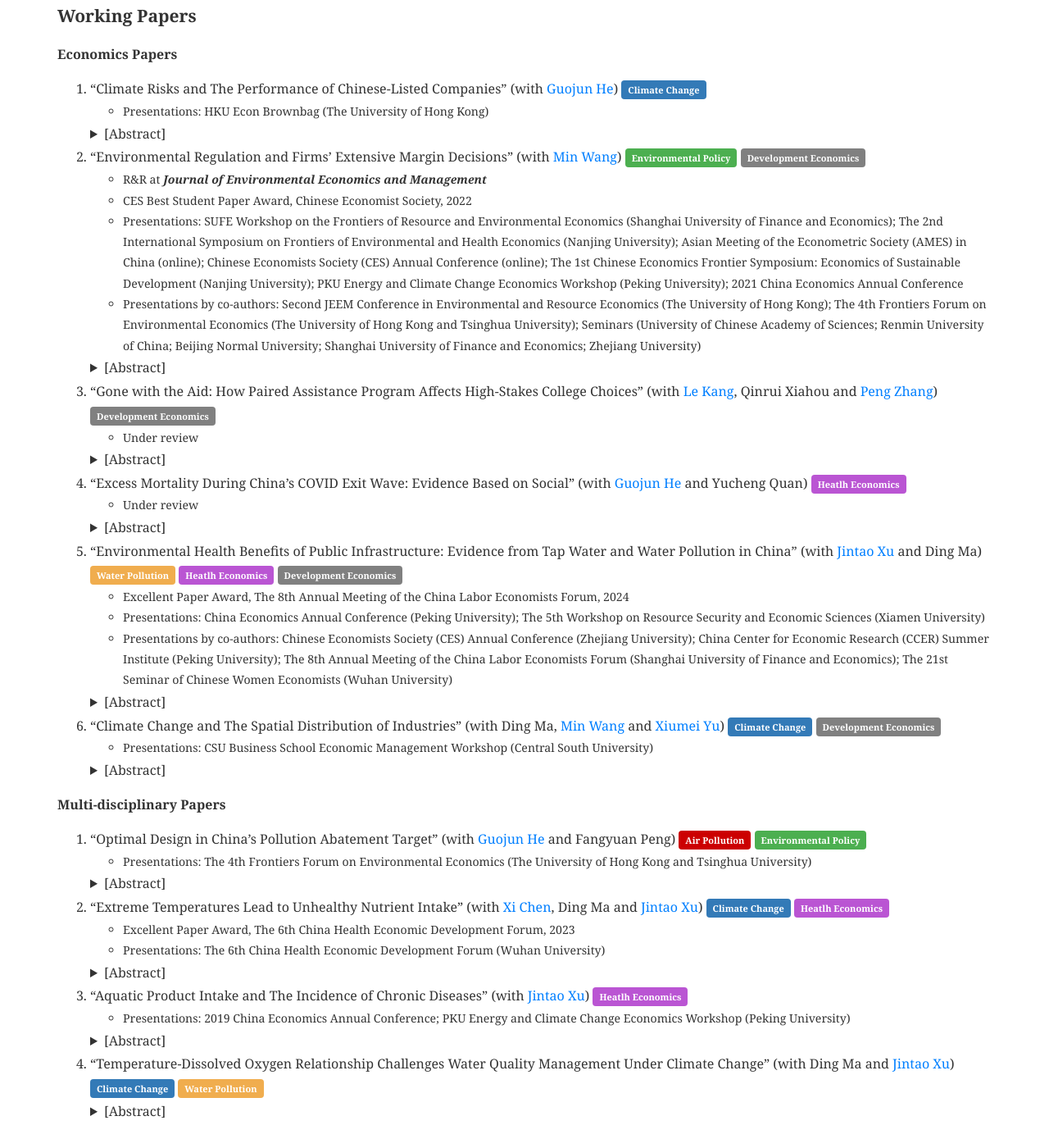
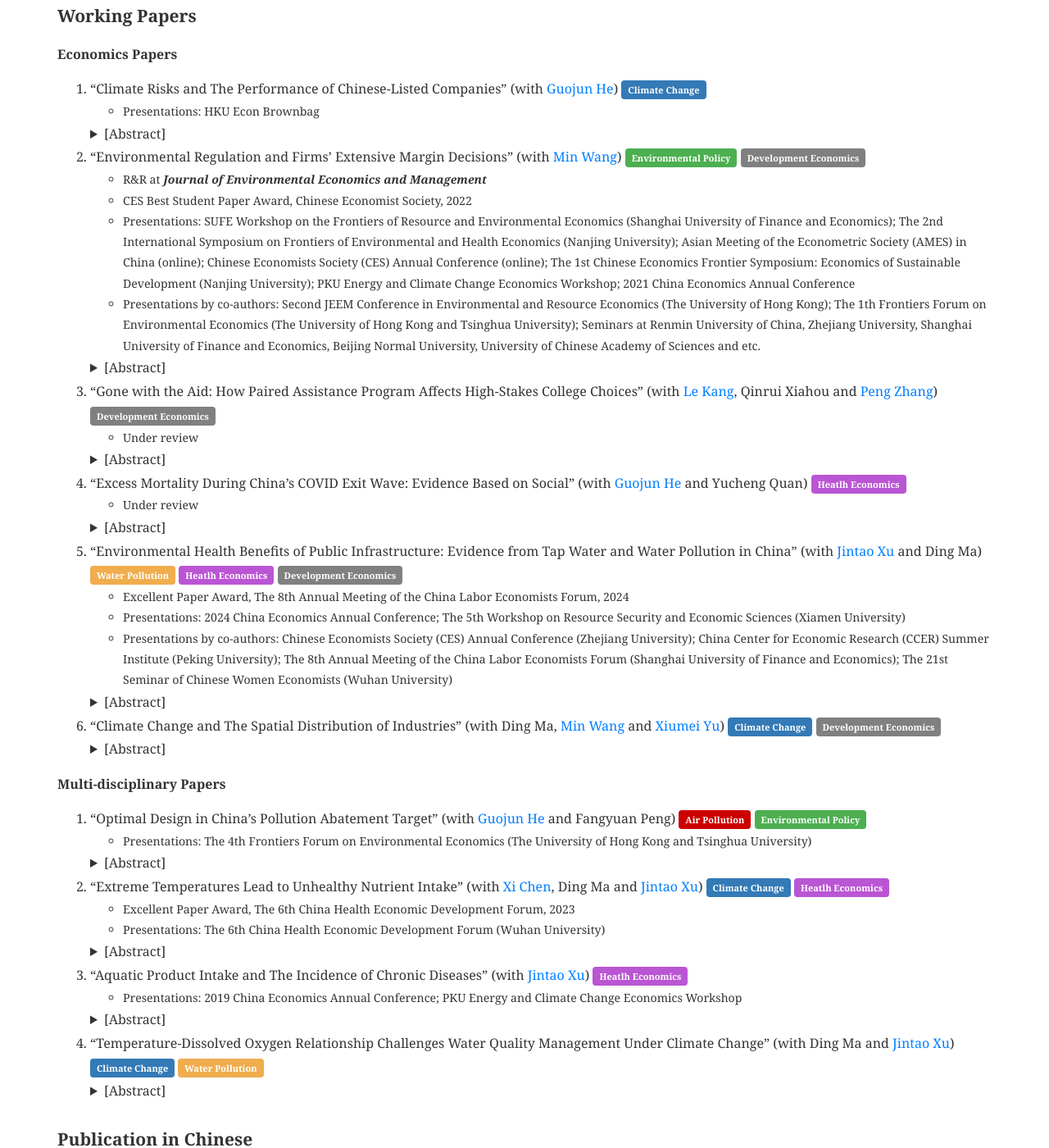
Before and after one commit to shuoliecon/shuoliecon.github.io, a Jekyll site: the page built from pages/_research/index.md, in a window 1280 px wide and 1400 px high, scrolled down 558 px. Shown: the whole window at 82% size. Built offline with Jekyll 4.4.1, drawn with Linux system fonts in a browser that asks for light colours.

Commit message:
Update index.md

```diff
--- a/pages/_research/index.md
+++ b/pages/_research/index.md
@@ -21,15 +21,15 @@
 
 <ol>
 <li> “Climate Risks and The Performance of Chinese-Listed Companies” (with <a href="https://www.guojunhe.com/">Guojun He</a>) <span class="label label-a">Climate Change</span></li>
-<ul><li>Presentations: HKU Econ Brownbag (The University of Hong Kong)</li></ul>
+<ul><li>Presentations: HKU Econ Brownbag</li></ul>
 <span class="glyphicon glyphicon-star" aria-hidden="true"></span> <details><summary>[Abstract]</summary>This paper investigates the impact of physical climate risks on the performance of publicly listed companies in China over nearly two decades. We collect comprehensive climate risk data from multiple sources, including extreme high and low temperatures, droughts, floods, and typhoons, and incorporate various forms of physical climate risks into our analysis. Employing a two-way fixed effects model for company-by-year panel data, we analyze the effects of these risks on company profitability, measured by Return on Assets (ROA). Our findings indicate that the exposure of subsidiaries to climate risks has a significantly negative impact on profitability, while the exposure of headquarters is inconsequential. We also examine the adaptation strategies employed by companies in response to climate risks and find that aggregate-level adaptation outperforms firm-specific counterparts in China. The paper further investigates the stock market’s reaction to physical climate risks and reveals that the stock market has scarcely accounted for the impacts of these risks in comparison to the measure of accounting profitability. Our study contributes to the climate finance literature by providing evidence of the effects of physical climate risks on company performance in China and highlighting the importance of considering subsidiaries’ climate risks and adaptation strategies.</details>
 
 
 <li>“Environmental Regulation and Firms’ Extensive Margin Decisions” (with <a href="https://www.nsd.pku.edu.cn/szdw/qzjs/w/262180.htm">Min Wang</a>) <span class="label label-d">Environmental Policy</span> <span class="label label-f">Development Economics</span></li>
 <ul><li>R&R at <b><i>Journal of Environmental Economics and Management</i></b></li></ul>
 <ul><li>CES Best Student Paper Award, Chinese Economist Society, 2022</li></ul>
-<ul><li>Presentations: SUFE Workshop on the Frontiers of Resource and Environmental Economics (Shanghai University of Finance and Economics); The 2nd International Symposium on Frontiers of Environmental and Health Economics (Nanjing University); Asian Meeting of the Econometric Society (AMES) in China (online); Chinese Economists Society (CES) Annual Conference (online); The 1st Chinese Economics Frontier Symposium: Economics of Sustainable Development (Nanjing University); PKU Energy and Climate Change Economics Workshop (Peking University); 2021 China Economics Annual Conference</li></ul>
-<ul><li>Presentations by co-authors: Second JEEM Conference in Environmental and Resource Economics (The University of Hong Kong); The 4th Frontiers Forum on Environmental Economics (The University of Hong Kong and Tsinghua University); Seminars (University of Chinese Academy of Sciences; Renmin University of China; Beijing Normal University; Shanghai University of Finance and Economics; Zhejiang University)</li></ul>
+<ul><li>Presentations: SUFE Workshop on the Frontiers of Resource and Environmental Economics (Shanghai University of Finance and Economics); The 2nd International Symposium on Frontiers of Environmental and Health Economics (Nanjing University); Asian Meeting of the Econometric Society (AMES) in China (online); Chinese Economists Society (CES) Annual Conference (online); The 1st Chinese Economics Frontier Symposium: Economics of Sustainable Development (Nanjing University); PKU Energy and Climate Change Economics Workshop; 2021 China Economics Annual Conference</li></ul>
+<ul><li>Presentations by co-authors: Second JEEM Conference in Environmental and Resource Economics (The University of Hong Kong); The 1th Frontiers Forum on Environmental Economics (The University of Hong Kong and Tsinghua University); Seminars at Renmin University of China, Zhejiang University, Shanghai University of Finance and Economics, Beijing Normal University, University of Chinese Academy of Sciences and etc.</li></ul>
 <details><summary>[Abstract]</summary>The paper explores the impacts of environmental regulation on Chinese firms’ extensive margin decisions and consequent changes in the market structure of regulated industries. Although environmental regulation deters firm entry and increases firm exit, it asymmetrically targets entrants more than incumbents. Through the market selection mechanism, large and private entrants are less inclined to enter the market in response to regulation, while small incumbents are more likely to exit. We finally examine whether incumbents in regulated cities adjust their inter-city investments to non-regulated cities and find no significant results, alleviating concerns regarding the regulation’s spatial spillover effects.</details>
 
 
@@ -45,14 +45,13 @@
 
 <li>“Environmental Health Benefits of Public Infrastructure: Evidence from Tap Water and Water Pollution in China” (with <a href="https://www.nsd.pku.edu.cn/szdw/qzjs/x/262188.htm">Jintao Xu</a> and Ding Ma) <span class="label label-b">Water Pollution</span> <span class="label label-e">Heatlh Economics</span> <span class="label label-f">Development Economics</span></li>
 <ul><li>Excellent Paper Award, The 8th Annual Meeting of the China Labor Economists Forum, 2024</li></ul>
-<ul><li>Presentations: China Economics Annual Conference (Peking University); The 5th Workshop on Resource Security and Economic Sciences (Xiamen University)</li></ul>
+<ul><li>Presentations: 2024 China Economics Annual Conference; The 5th Workshop on Resource Security and Economic Sciences (Xiamen University)</li></ul>
 <ul><li>Presentations by co-authors: Chinese Economists Society (CES) Annual Conference (Zhejiang University); China Center for Economic Research (CCER) Summer Institute (Peking University); The 8th Annual Meeting of the China Labor Economists Forum (Shanghai University of Finance and Economics); The 21st Seminar of Chinese Women Economists (Wuhan University)</li></ul>
 <details><summary>[Abstract]</summary>Based on data from the China Health and Nutrition Survey and Surface Water Quality Weekly Report, we estimate the effects of water pollution, tap water, and their interaction on individual health status. Using the panel IV regression method, we find that water pollution significantly increases the morbidity rate, while ignoring the different levels of pollution exposure caused by the use of tap water may lead to a serious underestimate of the impact of water pollution. Regression results show that tap water can offset about 60% of the negative health effects of water pollution, and the non-offsetting part may come from pollutants that cannot be eliminated by treatment processes in waterworks. Further analysis finds that the long-term health benefits of tap water are one order of magnitude higher than the short-term health benefits, suggesting that sustained water quality improvement has a long-term impact on health. Finally, comparing the disease cost and the total health cost caused by water pollution, we find that nearly 2/3 of the health cost can be attributed to the disease cost. As one of the most important infrastructure investments, the adoption of tap water greatly eliminates the negative impact of water pollution on the health of Chinese residents. This has important general implications for low-income countries with a low proportion of tap water supply.</details>
 
 
 <li>“Climate Change and The Spatial Distribution of Industries” (with Ding Ma, <a href="https://www.nsd.pku.edu.cn/szdw/qzjs/w/262180.htm">Min Wang</a> and <a href="https://csxy.zuel.edu.cn/2019/1104/c7501a227525/page.htm">Xiumei Yu</a>)
 <span class="label label-a">Climate Change</span> <span class="label label-f">Development Economics</span></li>
-<ul><li>Presentations: CSU Business School Economic Management Workshop (Central South University)</li></ul>
 <details><summary>[Abstract]</summary>This paper explores the impacts of long-term temperature changes on the spatial distribution of industries, focusing on temperature effects on firm entry and exit. Using the information on all firms registered in China, we find a robust inverted U-shaped relationship between temperature change and firm entry and a significant relationship between high temperature and firm exit. This result indicates that extreme cold or hot temperatures reduce firm entry and increase firm exit. The effects are more significant for large firms and differ across sectors. In response to extreme temperatures, firms may migrate across regions through inter-regional equity investments to create new firms. The long-run projection shows that climate change may significantly reshape the spatial distribution of industries.</details>
 </ol>
 
@@ -71,7 +70,7 @@
 
 
 <li>“Aquatic Product Intake and The Incidence of Chronic Diseases” (with <a href="https://www.nsd.pku.edu.cn/szdw/qzjs/x/262188.htm">Jintao Xu</a>) <span class="label label-e">Heatlh Economics</span></li>
-<ul><li>Presentations: 2019 China Economics Annual Conference; PKU Energy and Climate Change Economics Workshop (Peking University)</li></ul>
+<ul><li>Presentations: 2019 China Economics Annual Conference; PKU Energy and Climate Change Economics Workshop</li></ul>
 <details><summary>[Abstract]</summary>This paper employs a Cox proportional hazard model to examine the impact of aquatic product consumption on the risk of four noncommunicable diseases (NCDs) in China, including hypertension, diabetes, heart attack, and stroke. Since the effect of food consumption on health outcomes may be nonlinear, this paper utilizes a nonparametric binned approach to encapsulate the nonlinear effect of aquatic product consumption, exploring the optimal level of intake. Our findings suggest that, compared to no aquatic product intake, consuming less than 100 g/week of aquatic products significantly diminishes the risk of most NCDs. However, we did not find substantial evidence supporting the recommended amount (280-525 g per week) of aquatic product consumption suggested by the Chinese dietary guidelines. This paper has significant implications for diet and nutrition policies.</details>
 
 <li>“Temperature-Dissolved Oxygen Relationship Challenges Water Quality Management Under Climate Change” (with Ding Ma and <a href="https://www.nsd.pku.edu.cn/szdw/qzjs/x/262188.htm">Jintao Xu</a>) <span class="label label-a">Climate Change</span> <span class="label label-b">Water Pollution</span></li>
```
